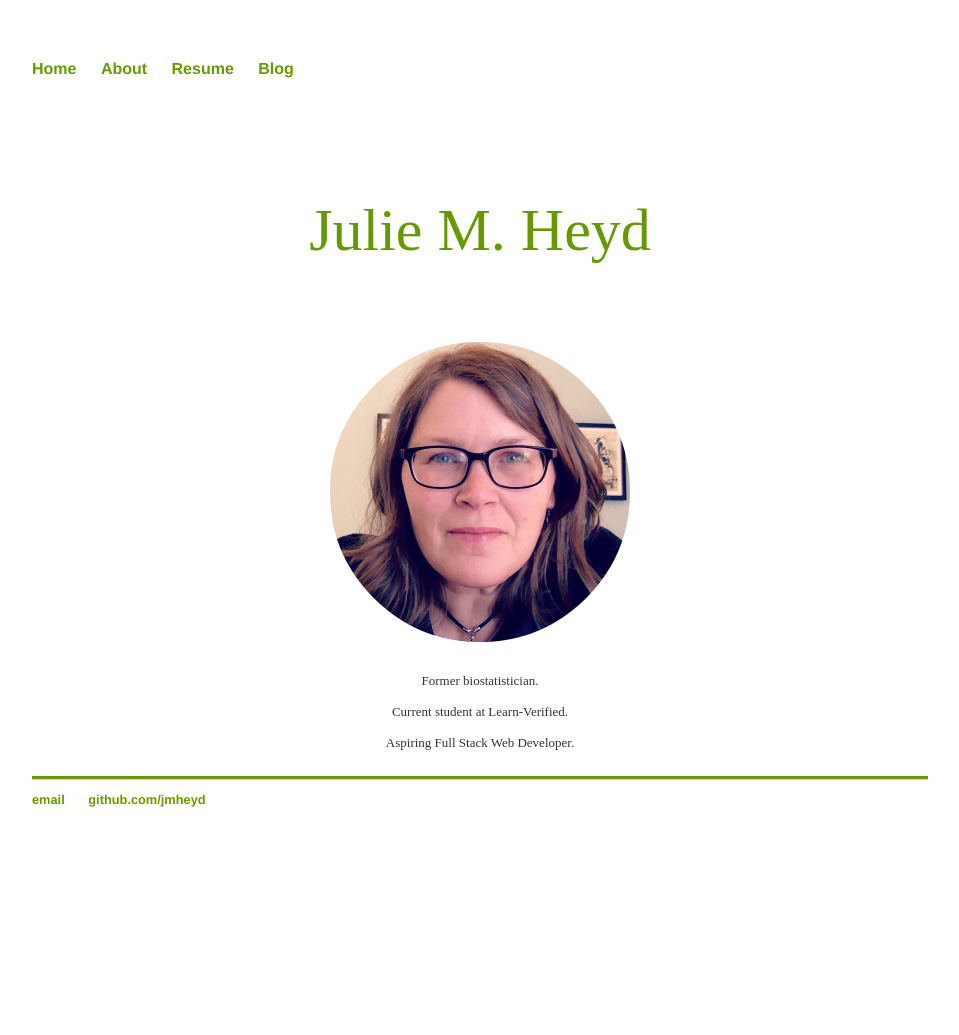
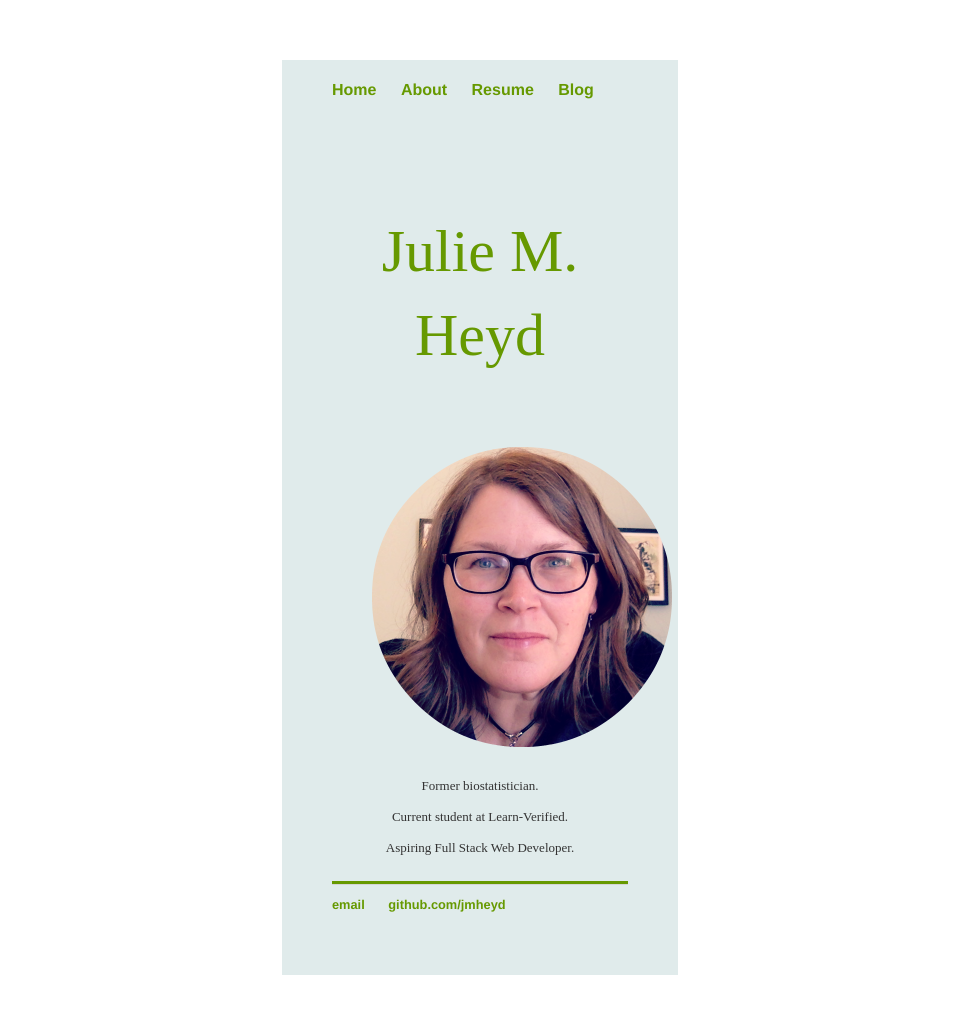
Before and after one commit to jmheyd/jmheyd.github.io, a Jekyll site: the page built from index.html, in a window 1280 px wide. Shown: the whole page, without its empty margins (160-1119 px from the left). Built offline with Jekyll 4.4.1, drawn with Linux system fonts in a browser that asks for light colours; some web fonts are replaced; before the commit the page ends 900 px from its top, so only the background shows below that.

Commit message:
Update default.html

```diff
--- a/_layouts/default.html
+++ b/_layouts/default.html
@@ -11,6 +11,7 @@
 			<link rel="stylesheet" type="text/css" href="/css/responsive.css">
 		</head>
 		<body>
+			<div class="entire">
 			<nav>
 	    		<ul>
 	        		<li><a href="/">Home</a></li>
@@ -30,5 +31,6 @@
 	        		<li><a href="https://github.com/jmheyd">github.com/jmheyd</a></li>
 				</ul>
 			</footer>
+			</div>
 		</body>
 	</html>
```
